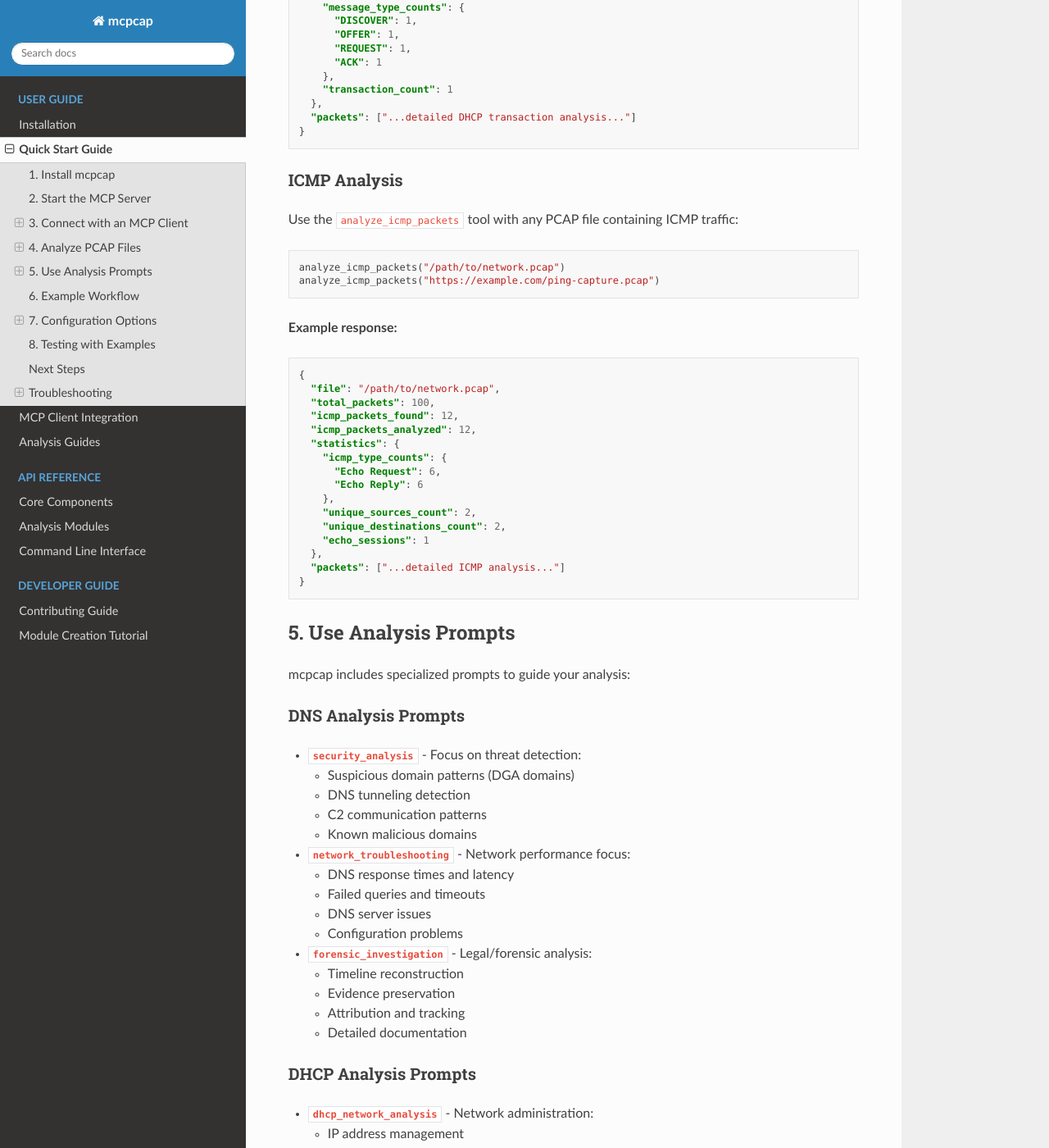
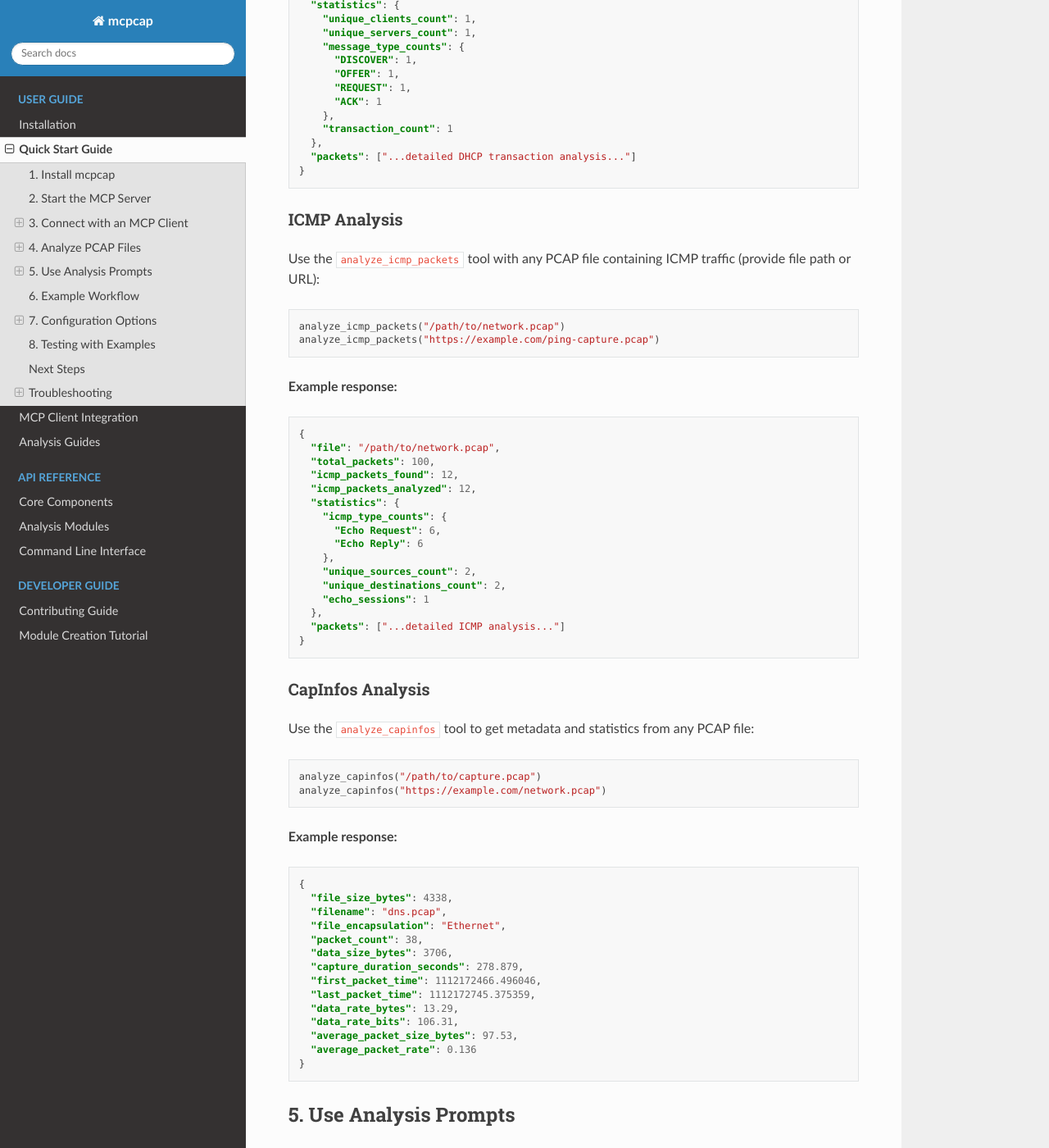
Before and after one commit to sentry-official/mcp-cap-internal, a Sphinx documentation site: the page built from docs/source/user-guide/quickstart.md, in a window 1280 px wide and 1400 px high, scrolled down 2395 px. Shown: the whole window at 82% size. Built offline with Sphinx 7.4.7 and the Read the Docs theme 3.1.0, drawn with Linux system fonts in a browser that asks for light colours; the version number could not be read and is left out; some of the changed text lies outside the part shown.

Commit message:
Consolidate website and update documentation for CapInfos module
- Move website files to website/ directory for single-repo management
- Add GitHub Actions workflow for automated website deployment
- Update all documentation to include CapInfos module:
  - Module docstrings with consistent file path/URL messaging
  - README.md with CapInfos examples and tool descriptions
  - Landing page with 4th module card and updated examples
  - Quickstart guide with CapInfos analysis section
  - MCP integration guide with usage examples
- Maintain consistent messaging about file paths vs uploads across all docs

````diff
--- a/docs/source/user-guide/quickstart.md
+++ b/docs/source/user-guide/quickstart.md
@@ -13,7 +13,7 @@
 Start mcpcap as a stateless MCP server:
 
 ```bash
-# Start with all modules (default: dns,dhcp,icmp)
+# Start with all modules (default: dns,dhcp,icmp,capinfos)
 mcpcap
 
 # Start with specific modules only
@@ -59,7 +59,7 @@
 
 ### DNS Analysis
 
-Use the `analyze_dns_packets` tool with any PCAP file:
+Use the `analyze_dns_packets` tool with any PCAP file by providing file paths or URLs (not file uploads):
 
 **Local files:**
 ```javascript
@@ -92,7 +92,7 @@
 
 ### DHCP Analysis
 
-Use the `analyze_dhcp_packets` tool with any PCAP file containing DHCP traffic:
+Use the `analyze_dhcp_packets` tool with any PCAP file containing DHCP traffic (provide file path or URL):
 
 ```javascript
 analyze_dhcp_packets("/path/to/dhcp.pcap")
@@ -123,7 +123,7 @@
 
 ### ICMP Analysis
 
-Use the `analyze_icmp_packets` tool with any PCAP file containing ICMP traffic:
+Use the `analyze_icmp_packets` tool with any PCAP file containing ICMP traffic (provide file path or URL):
 
 ```javascript
 analyze_icmp_packets("/path/to/network.pcap")
@@ -147,6 +147,33 @@
     "echo_sessions": 1
   },
   "packets": ["...detailed ICMP analysis..."]
+}
+```
+
+### CapInfos Analysis
+
+Use the `analyze_capinfos` tool to get metadata and statistics from any PCAP file:
+
+```javascript
+analyze_capinfos("/path/to/capture.pcap")
+analyze_capinfos("https://example.com/network.pcap")
+```
+
+**Example response:**
+```json
+{
+  "file_size_bytes": 4338,
+  "filename": "dns.pcap",
+  "file_encapsulation": "Ethernet",
+  "packet_count": 38,
+  "data_size_bytes": 3706,
+  "capture_duration_seconds": 278.879,
+  "first_packet_time": 1112172466.496046,
+  "last_packet_time": 1112172745.375359,
+  "data_rate_bytes": 13.29,
+  "data_rate_bits": 106.31,
+  "average_packet_size_bytes": 97.53,
+  "average_packet_rate": 0.136
 }
 ```
 
@@ -224,7 +251,8 @@
 4. **Use specialized prompts**: Apply security_analysis for threat detection
 5. **Analyze DHCP traffic**: `analyze_dhcp_packets("/path/to/capture.pcap")`
 6. **Analyze ICMP traffic**: `analyze_icmp_packets("/path/to/capture.pcap")`
-7. **Cross-reference findings**: Correlate DNS, DHCP, and ICMP data for complete network picture
+7. **Get file metadata**: `analyze_capinfos("/path/to/capture.pcap")`
+8. **Cross-reference findings**: Correlate DNS, DHCP, ICMP data and metadata for complete network picture
 
 ## 7. Configuration Options
 
@@ -238,10 +266,10 @@
 mcpcap --modules dhcp
 
 # All modules (default)
-mcpcap --modules dns,dhcp,icmp
+mcpcap --modules dns,dhcp,icmp,capinfos
 
 # Or specific combinations
-mcpcap --modules dns,icmp
+mcpcap --modules dns,icmp,capinfos
 ```
 
 ### Performance Tuning
@@ -251,7 +279,7 @@
 mcpcap --max-packets 1000
 
 # Combined configuration
-mcpcap --modules dns --max-packets 500
+mcpcap --modules dns,capinfos --max-packets 500
 ```
 
 ## 8. Testing with Examples
@@ -267,6 +295,9 @@
 
 // Test ICMP analysis
 analyze_icmp_packets("./examples/icmp.pcap")
+
+// Test CapInfos analysis
+analyze_capinfos("./examples/dns.pcap")
 ```
 
 ## Next Steps
````
Also changed, not shown: README.md (+25 -8 lines), docs/source/user-guide/mcp-integration.md (+3 -2 lines), website/README.md (added), 5 other files.
